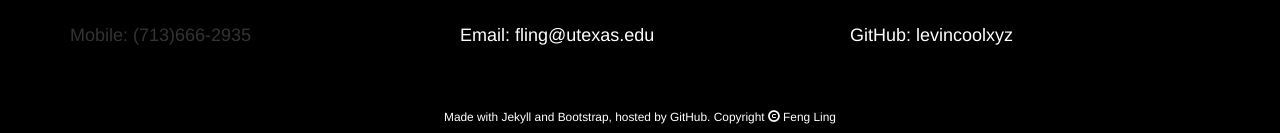
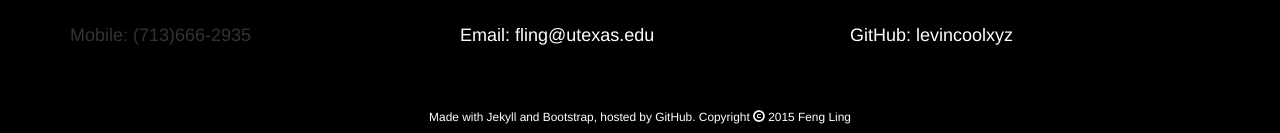
Before and after one commit to levincoolxyz/levincoolxyz.github.io, a Jekyll site: the page built from index.html, in a window 1280 px wide. Shown: the part 1609-1742 px from the top of the page. Built offline with Jekyll 4.4.1, drawn with Linux system fonts in a browser that asks for light colours.

Commit message:
new commit

```diff
--- a/_layouts/default.html
+++ b/_layouts/default.html
@@ -57,7 +57,7 @@
 					</div>
 				</div>
 				<div id="cp" class="row">
-					<p class="text-center"><small><span title="En Deux jours, une nuit">Made with <a href="http://jekyllrb.com/">Jekyll</a> and <a href="http://getbootstrap.com/">Bootstrap</a>, hosted by <a href="https://pages.github.com/">GitHub</a></span>. Copyright <span class="glyphicon glyphicon-copyright-mark"></span> {{page.date | date: '%Y'}} Feng Ling</small></p>
+					<p class="text-center"><small><span title="En Deux jours, une nuit">Made with <a href="http://jekyllrb.com/">Jekyll</a> and <a href="http://getbootstrap.com/">Bootstrap</a>, hosted by <a href="https://pages.github.com/">GitHub</a></span>. Copyright <span class="glyphicon glyphicon-copyright-mark"></span> {{site.time | date: "%Y"}} Feng Ling</small></p>
 				</div>
 			</div>
 		</footer>
```
